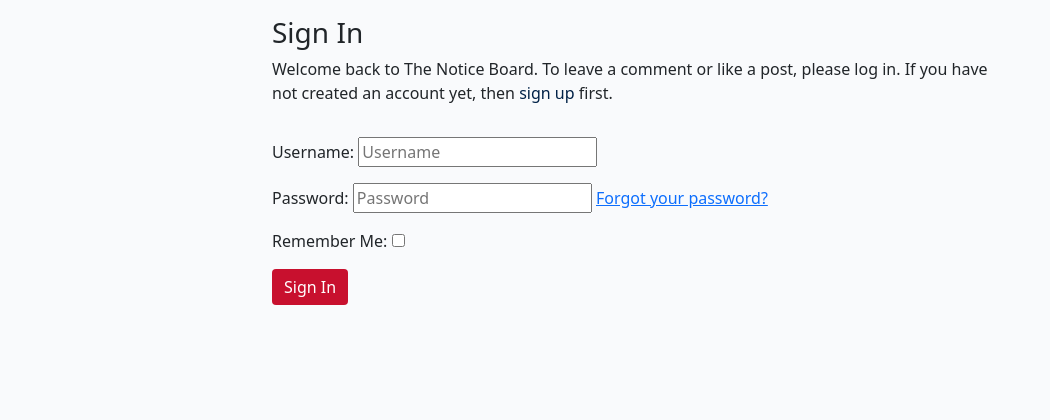
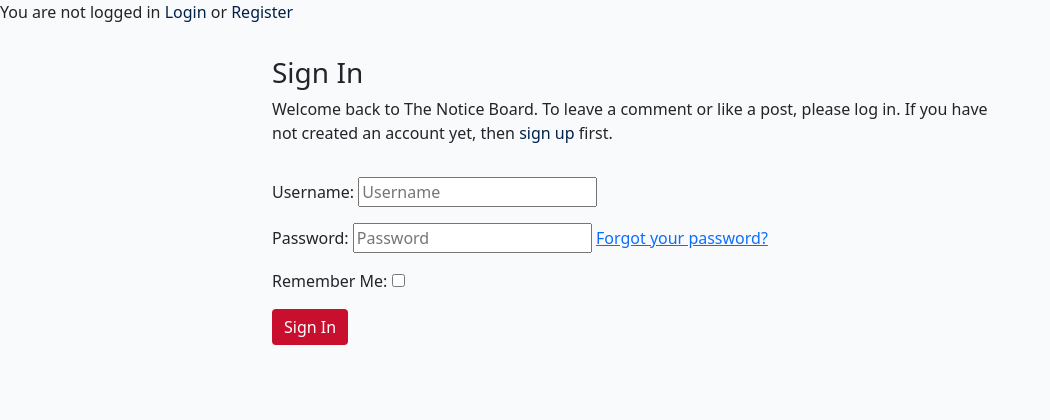
Before and after one commit to DanFNKD/the-notice-board, a Django app: page /accounts/login/ in a window 1280 px wide. Shown: the part 60-480 px from the top of the page, without its empty margins (0-1050 px from the left). Run offline with Django 4.2, Linux system fonts and the light colour scheme; some libraries are stand-ins or nearby versions.

Commit message:
feat(template): display user authentication status with links

```diff
--- a/templates/base.html
+++ b/templates/base.html
@@ -71,6 +71,16 @@
     </nav>
 
     <main class="flex-shrink-0 main-bg">
+        {% if user.is_authenticated %}
+        <p class="text-end-m3">You are logged in as <strong>{{ user.username }}</strong>
+            <a href="{{ logout_url }}" class="link">     Logout</a>
+        </p>
+        {% else %}
+        <p class="text-end-m3">You are not logged in
+            <a href="{{ login_url }}" class="link">Login</a> or
+            <a href="{{ signup_url }}" class="link">Register</a>
+        </p>
+        {% endif %}
 
         {% block content %}
         <!-- Content Goes here -->
--- a/thenoticeboard/settings.py
+++ b/thenoticeboard/settings.py
@@ -27,7 +27,7 @@ TEMPLATES_DIR = BASE_DIR / 'templates'
 SECRET_KEY = os.environ.get('SECRET_KEY')
 
 # SECURITY WARNING: don't run with debug turned on in production!
-DEBUG = False
+DEBUG = True
 
 ALLOWED_HOSTS = [
     '8000-danfnkd-thenoticeboard-eydr70kj2wu.ws.codeinstitute-ide.net', 'localhost', '127.0.0.1',
```
